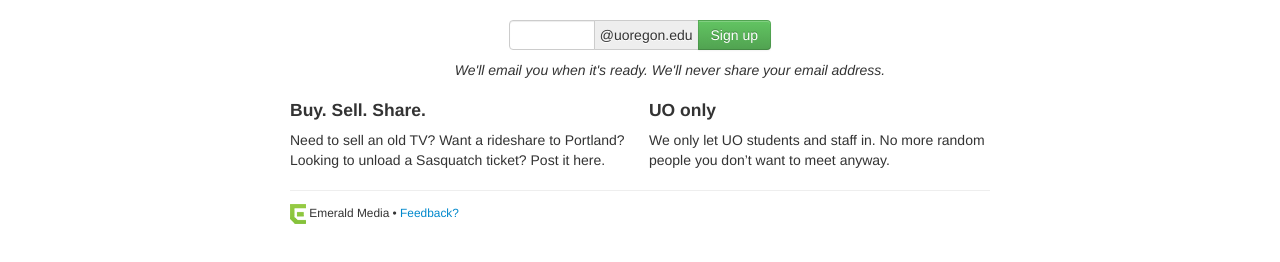
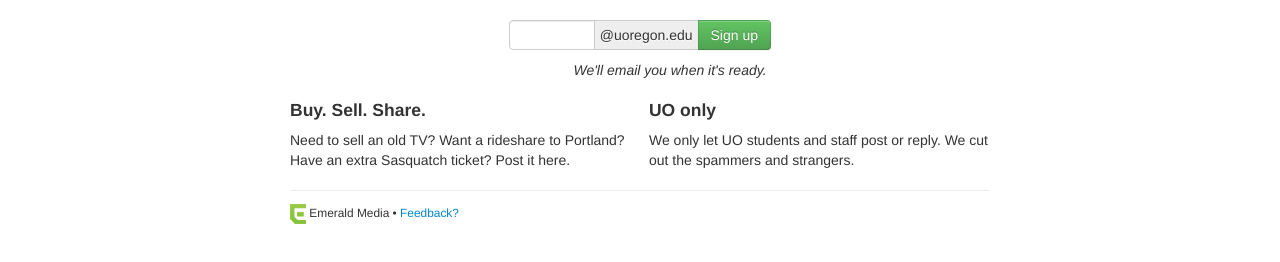
Before and after one commit to dailyemerald/quadpath-prelaunch, a plain HTML site: page index.html in a window 1280 px wide. Shown: the part 464-726 px from the top of the page. Drawn offline with Linux system fonts and the light colour scheme.

Commit message:
copy tweaks

```diff
--- a/index.html
+++ b/index.html
@@ -61,17 +61,17 @@
 
       </div>
       <div class="row-fluid span12 disclaimer">
-        <i>We'll email you when it's ready. We'll never share your email address.</i>
+        <i>We'll email you when it's ready.</i>
       </div>
       <hr>
       <div class="row-fluid marketing">
         <div class="span6">
           <h4>Buy. Sell. Share.</h4>
-          <p>Need to sell an old TV? Want a rideshare to Portland? Looking to unload a Sasquatch ticket? Post it here.</p>
+          <p>Need to sell an old TV? Want a rideshare to Portland? Have an extra Sasquatch ticket? Post it here.</p>
         </div>
         <div class="span6">
           <h4>UO only</h4>
-          <p>We only let UO students and staff in. No more random people you don’t want to meet anyway.</p>
+          <p>We only let UO students and staff post or reply. We cut out the spammers and strangers.</p>
         </div>
       </div>
 
```
